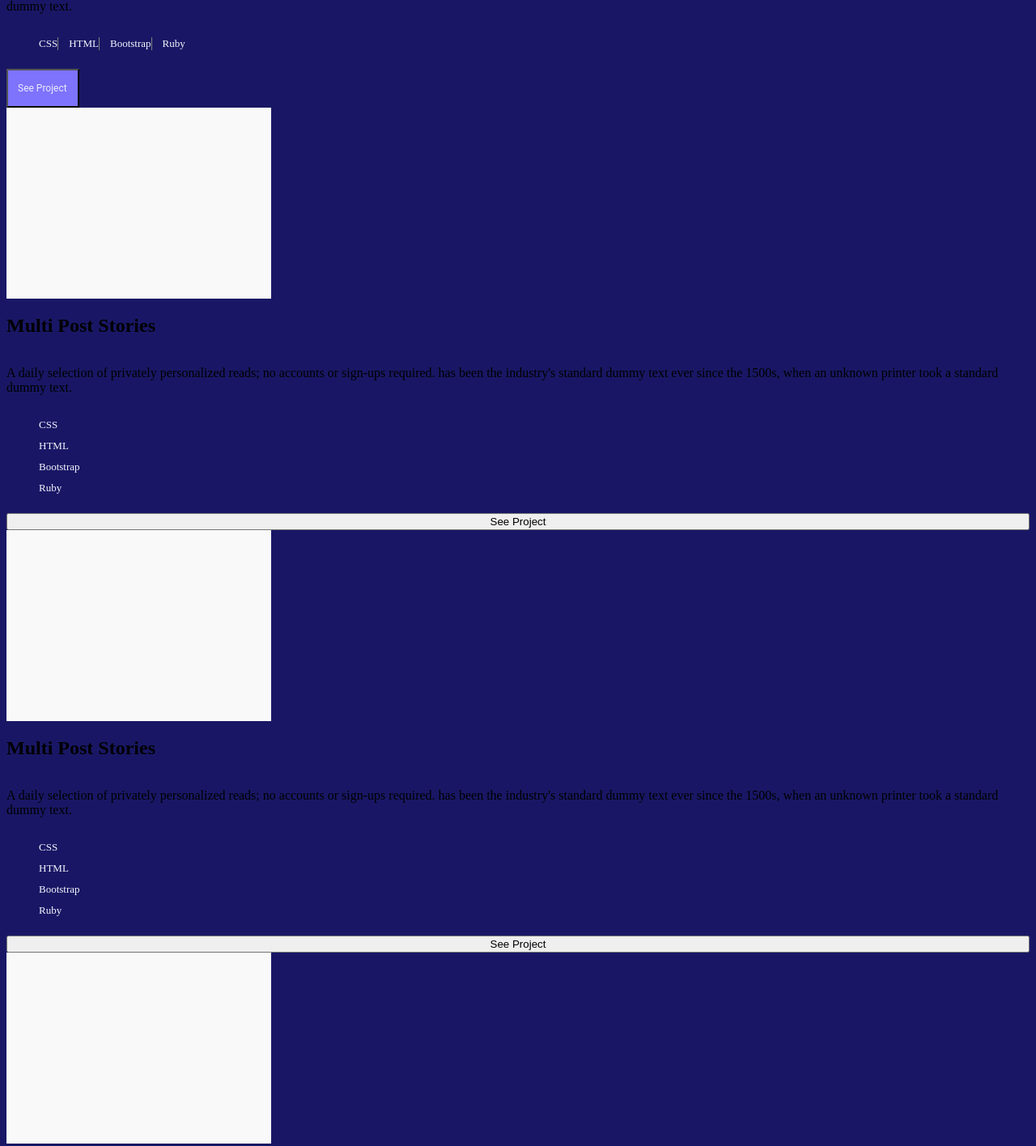
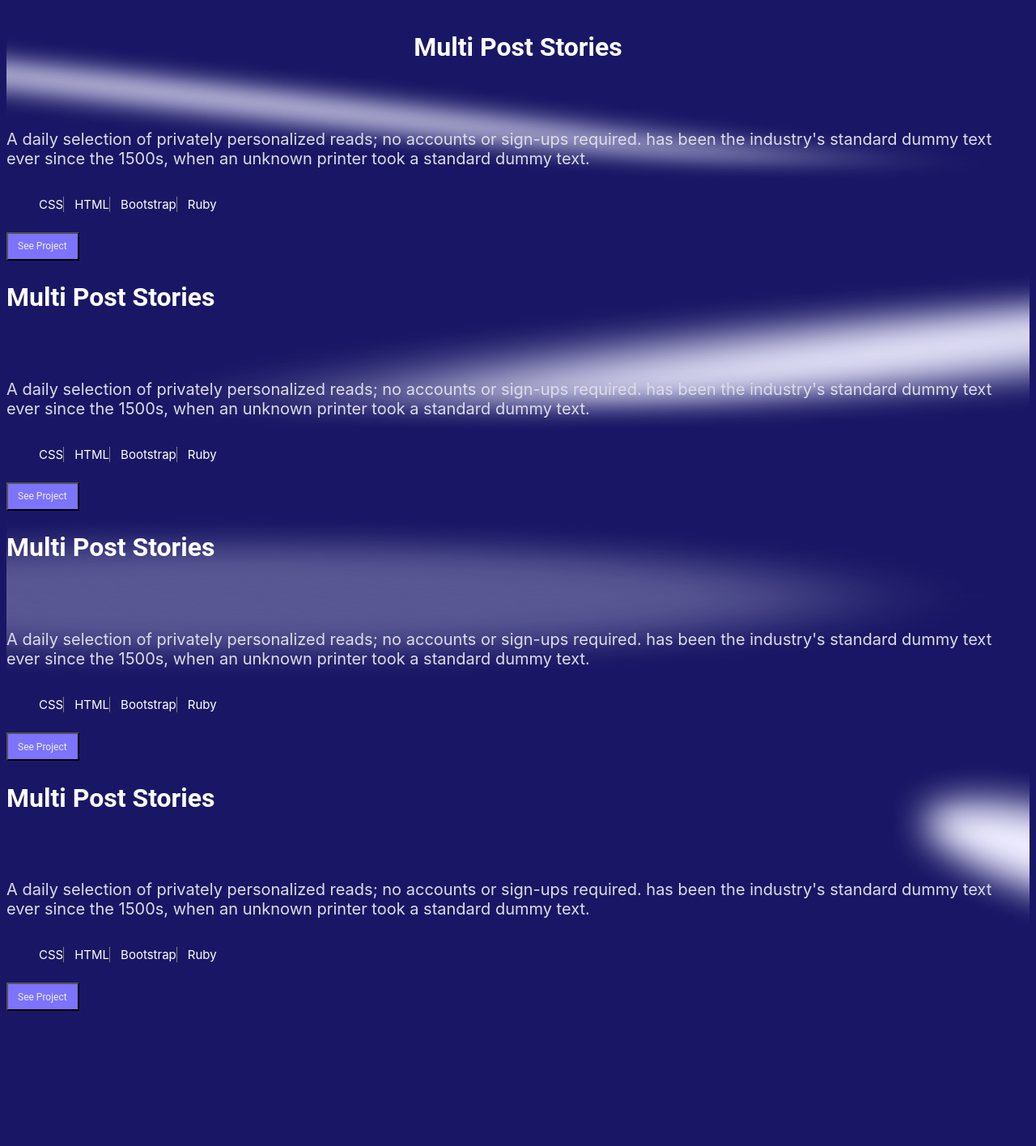
Before and after one commit to divyanshthinks/Portfolio-Divyansh, a website: page index.html in a window 1280 px wide. Shown: the part 1293-2709 px from the top of the page at 81% size. After the commit the page ends 2550 px from the top, so only its background shows below. Drawn offline with Linux system fonts and the light colour scheme.

Commit message:
Add css for the work section

```diff
--- a/index.css
+++ b/index.css
@@ -117,6 +117,7 @@ ul {
   grid-template-columns: none;
   grid-template-columns: none;
   justify-content: space-evenly;
+
 }
 
 #button1 {
@@ -126,15 +127,19 @@ ul {
   padding: 12px;
   width: 90px;
   background-color: #7D73FC;
-  height: 48px;
+  height: 35px;
   text-align: center;
   font-size: 12px;
   font-family: 'Roboto';
   color: #EDECFF;
 }
+#button1:hover {
+  cursor: pointer;
+  background-color: purple;
+}
 .lang {
   border-right: 1px solid gray;
-
+  border-width: 1px;
 }
 .lang:last-child {
   border: none;
@@ -142,5 +147,171 @@ ul {
 
 #list1 {
 display: flex;
+align-items: cemter;
+font-family: 'Inter';
+font-size: 15px;
+color: #FFFFFF;
+}
+#sub-heading1 {
+  display: flex;
+  justify-content: center;
+ font-family: 'Roboto';
+ font-size:  32px;
+ color: #FFFFFF;
 
 }
+#content1 {
+  display: flex;
+  justify-content: center;
+  font-family: 'Inter';
+font-style: normal;
+font-size: 20px;
+color: #DCDCE8;
+}
+.img-container1 {
+  background-image: url(resources/Ellipse\ 19@2x.png);
+ background-repeat: no-repeat;
+ background-position: left top;
+ background-size: 100% 100%;
+
+}
+#heading {
+  display: flex;
+  align-items: center;
+  justify-content: center;
+  font-family: 'Roboto';
+font-style: normal;
+font-size: 32px;
+color: #FFFFFF;
+}
+#button2 {
+  display: flex;
+  flex-direction: row;
+  align-items: center;
+  padding: 12px;
+  width: 90px;
+  background-color: #7D73FC;
+  height: 35px;
+  text-align: center;
+  font-size: 12px;
+  font-family: 'Roboto';
+  color: #EDECFF;
+}
+#button2:hover {
+  cursor: pointer;
+  background-color: purple;
+}
+#list2 {
+  display: flex;
+  align-items: cemter;
+  font-family: 'Inter';
+  font-size: 15px;
+  color: #FFFFFF;
+  }
+  #sub-heading2 {
+   font-family: 'Roboto';
+   font-size:  32px;
+   color: #FFFFFF;
+  }
+  #content2 {
+    font-family: 'Inter';
+  font-style: normal;
+  font-size: 20px;
+  color: #DCDCE8;
+  }
+  .img-container2 {
+    background-image: url(resources/fig2.png);
+   background-repeat: no-repeat;
+   background-position: 100px 2px;
+   background-size: 100% 100%;
+
+  }
+  #button3 {
+    display: flex;
+    flex-direction: row;
+    align-items: center;
+    padding: 12px;
+    width: 90px;
+    background-color: #7D73FC;
+    height: 35px;
+    text-align: center;
+    font-size: 12px;
+    font-family: 'Roboto';
+    color: #EDECFF;
+  }
+  #button3:hover {
+    cursor: pointer;
+    background-color: purple;
+  }
+  #list3 {
+    display: flex;
+    align-items: cemter;
+    font-family: 'Inter';
+    font-size: 15px;
+    color: #FFFFFF;
+    }
+    #sub-heading3 {
+     font-family: 'Roboto';
+     font-size:  32px;
+     color: #FFFFFF;
+     font-family: 'Roboto';
+   font-size:  32px;
+   color: #FFFFFF;
+    }
+    #content3 {
+      font-family: 'Inter';
+    font-style: normal;
+    font-size: 20px;
+    color: #DCDCE8;
+    }
+    .img-container3 {
+      background-image: url(resources/fig3.png);
+     background-repeat: no-repeat;
+     background-position: 50% 50%;
+     background-size: 100% 100%;
+
+    }
+    #button4 {
+      display: flex;
+      flex-direction: row;
+      align-items: center;
+      padding: 12px;
+      width: 90px;
+      background-color: #7D73FC;
+      height: 35px;
+      text-align: center;
+      font-size: 12px;
+      font-family: 'Roboto';
+      color: #EDECFF;
+    }
+    #button4:hover {
+      cursor: pointer;
+      background-color: purple;
+    }
+    #list4 {
+      display: flex;
+      align-items: cemter;
+      font-family: 'Inter';
+      font-size: 15px;
+      color: #FFFFFF;
+      }
+      #sub-heading4 {
+       font-family: 'Roboto';
+       font-size:  32px;
+       color: #FFFFFF;
+       font-family: 'Roboto';
+   font-size:  32px;
+   color: #FFFFFF;
+      }
+      #content4 {
+        font-family: 'Inter';
+      font-style: normal;
+      font-size: 20px;
+      color: #DCDCE8;
+      }
+      .img-container4 {
+        background-image: url(resources/fig4.png);
+       background-repeat: no-repeat;
+       background-position: right top;
+
+      }
--- a/index.html
+++ b/index.html
@@ -90,13 +90,22 @@
     <br>
    <img src="resources/work.png" id="last-img" alt="work">
     <br>
+    <br>
+    <br>
     <section class="work">
        <h1 id="heading">My Recent Work</h1>
+       <br>
         <img id="work-image" src="resources/work-img.png" alt="work-image">
+        <br>
+        <br>
+        <div class="img-container1">
         <h2 id="sub-heading1">Multi Post Stories</h2>
+        <br>
+        <br>
         <p id="content1">A daily selection of privately personalized reads; no accounts or sign-ups required.
             has been the industry's standard dummy text ever since the 1500s,
             when an unknown printer took a standard dummy text.</p>
+        </div>
         <ul id="list1">
             <li class="lang">CSS</li>
             <li class="lang">HTML</li>
@@ -104,40 +113,49 @@
             <li class="lang">Ruby</li>
         </ul>
         <button id="button1">See Project</button>
-        <img id="work-image1" src="resources/work-img.png" alt="work-image">
+       <div class="img-container2">
         <h2 id="sub-heading2">Multi Post Stories</h2>
+        <br>
+        <br>
         <p id="content2">A daily selection of privately personalized reads; no accounts or sign-ups required.
             has been the industry's standard dummy text ever since the 1500s,
             when an unknown printer took a standard dummy text.</p>
+            </div>
         <ul id="list2">
-            <li>CSS</li>
-            <li>HTML</li>
-            <li>Bootstrap</li>
-            <li>Ruby</li>
+            <li class="lang">CSS</li>
+            <li class="lang">HTML</li>
+            <li class="lang">Bootstrap</li>
+            <li class="lang">Ruby</li>
         </ul>
         <button id="button2">See Project</button>
-        <img id="work-image2" src="resources/work-img.png" alt="work-image">
+      <div class="img-container3">
         <h2 id="sub-heading3">Multi Post Stories</h2>
+        <br>
+        <br>
         <p id="content3">A daily selection of privately personalized reads; no accounts or sign-ups required.
             has been the industry's standard dummy text ever since the 1500s,
             when an unknown printer took a standard dummy text.</p>
+            </div>
         <ul id="list3">
-            <li>CSS</li>
-            <li>HTML</li>
-            <li>Bootstrap</li>
-            <li>Ruby</li>
+            <li class="lang">CSS</li>
+            <li class="lang">HTML</li>
+            <li class="lang">Bootstrap</li>
+            <li class="lang">Ruby</li>
         </ul>
         <button id="button3">See Project</button>
-        <img id="work-image3" src="resources/work-img.png" alt="work-image">
+        <div class="img-container4">
         <h2 id="sub-heading4">Multi Post Stories</h2>
+        <br>
+        <br>
         <p id="content4">A daily selection of privately personalized reads; no accounts or sign-ups required.
             has been the industry's standard dummy text ever since the 1500s,
             when an unknown printer took a standard dummy text.</p>
+            </div>
         <ul id="list4">
-            <li>CSS</li>
-            <li>HTML</li>
-            <li>Bootstrap</li>
-            <li>Ruby</li>
+            <li class="lang">CSS</li>
+            <li class="lang">HTML</li>
+            <li class="lang">Bootstrap</li>
+            <li class="lang">Ruby</li>
         </ul>
         <button id="button4">See Project</button>
     </section>
```
Also changed, not shown: tempCodeRunnerFile.html (added, +1 -0 lines), resources/Ellipse 19@2x.png (added), resources/fig2.png (added), resources/fig3.png (added), resources/fig4.png (added).
